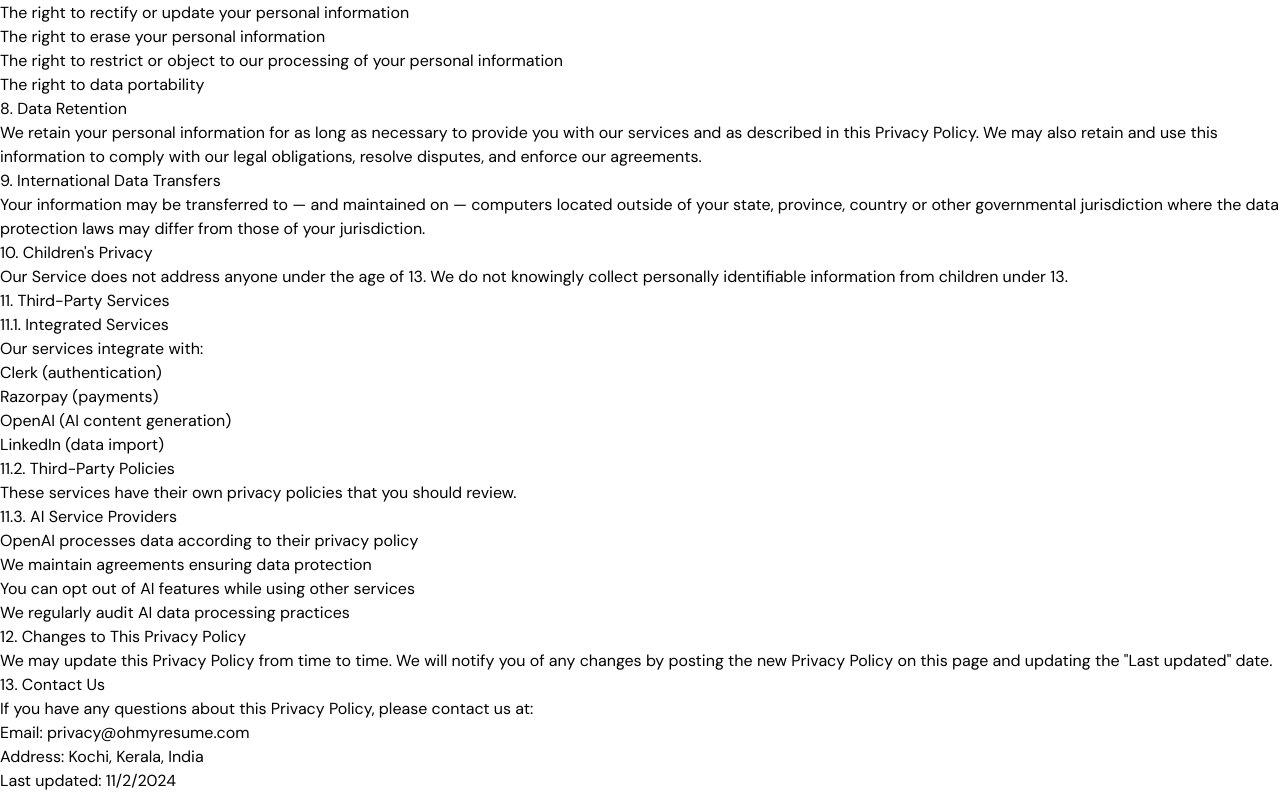
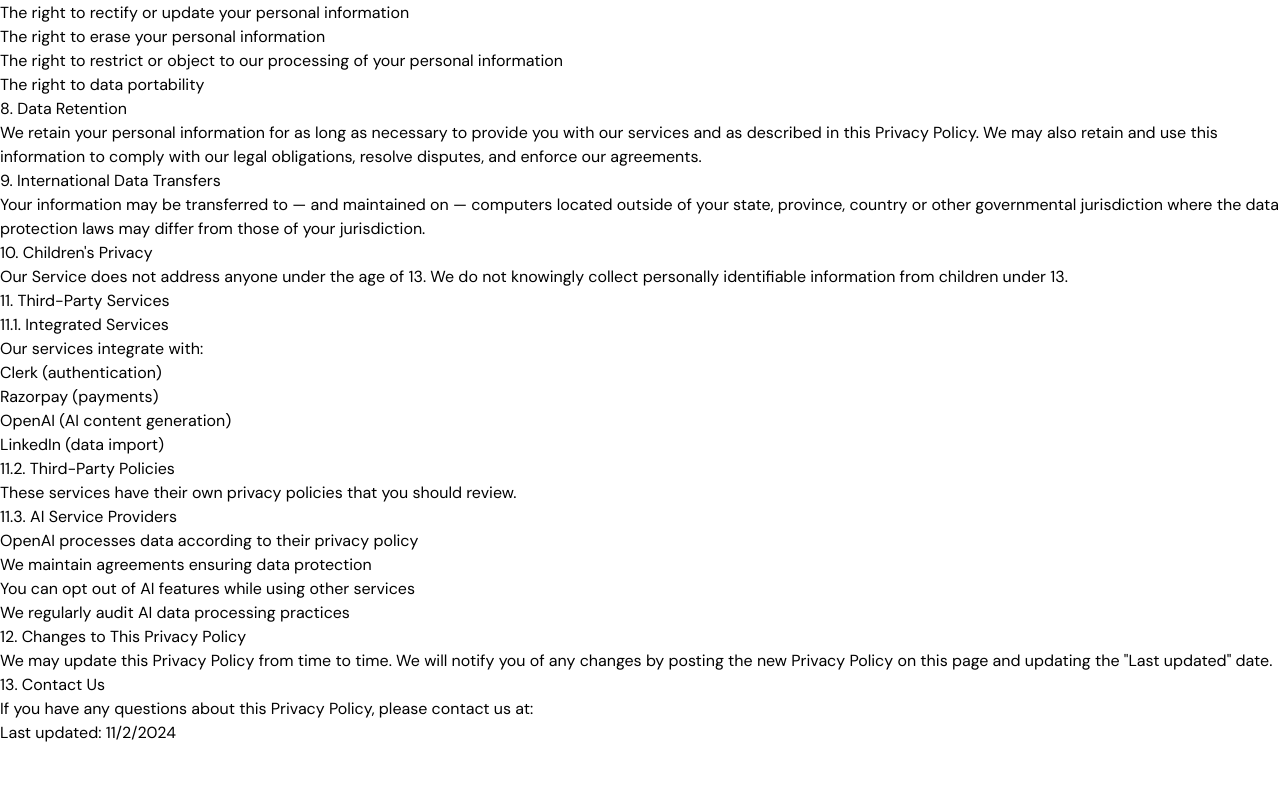
Before and after one commit to vishakh-abhayan/omr_frontend, a Next.js app: page /privacy in a window 1280 px wide. Shown: the part 1199-1992 px from the top of the page. After the commit the page ends 1944 px from the top, so only its background shows below. Built offline with nearby package versions, Linux system fonts and the light colour scheme; no server answers.

Commit message:
Update page.tsx

```diff
--- a/src/app/privacy/page.tsx
+++ b/src/app/privacy/page.tsx
@@ -258,10 +258,6 @@
               If you have any questions about this Privacy Policy, please
               contact us at:
             </p>
-            <div className="mt-4 p-4 bg-gray-50 rounded-lg">
-              <p className="text-gray-600">Email: privacy@ohmyresume.com</p>
-              <p className="text-gray-600">Address: Kochi, Kerala, India</p>
-            </div>
           </section>
         </div>
 
```
